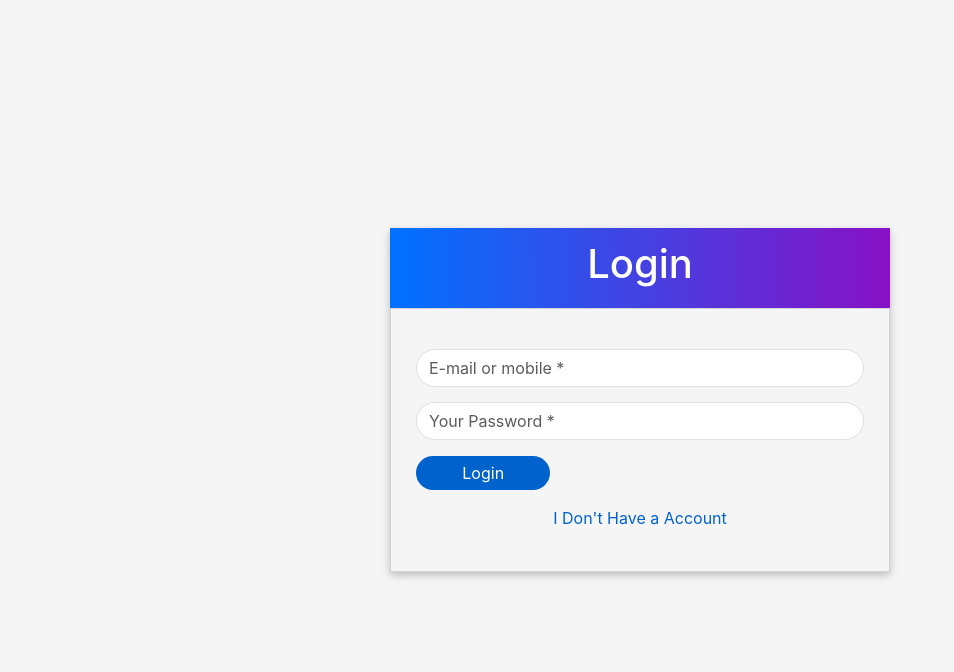
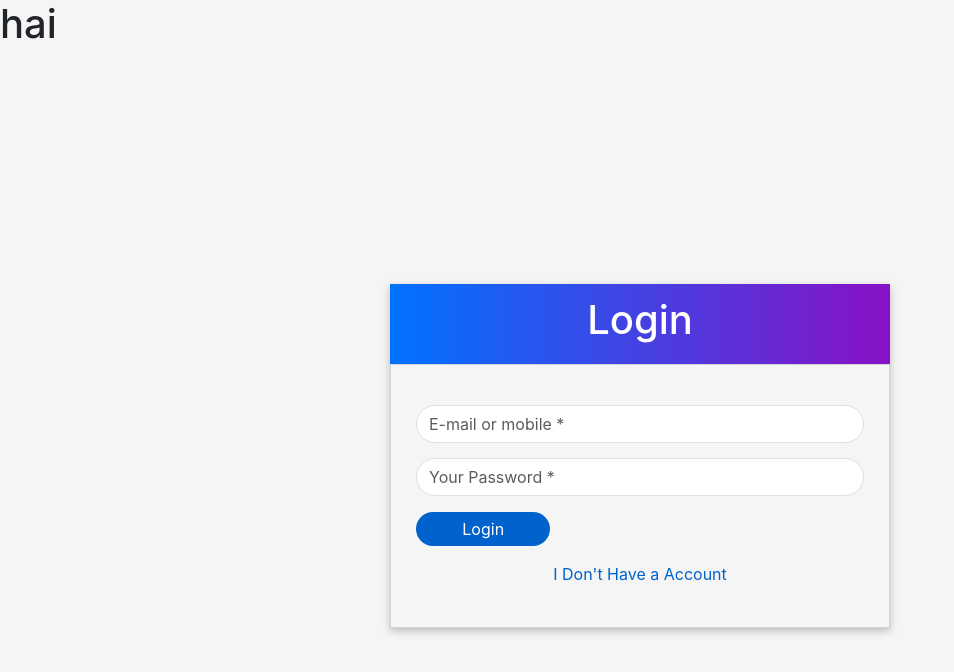
Before and after one commit to srijagatheeswaran/Employee_Mangement_Frontend, a React (Create React App) app: page / in a window 1280 px wide. Shown: the top 672 px of the page, without its empty margins (0-954 px from the left). Built offline with nearby package versions, Linux system fonts and the light colour scheme.

Commit message:
Update App.js

```diff
--- a/src/App.js
+++ b/src/App.js
@@ -8,6 +8,7 @@ import Calendar from "./components/Calendar";
 
 function App() {
   return <>
+    <h1>hai</h1>
     <BrowserRouter>
       <Routes>
         <Route path='/' element={<Login />} />
```
